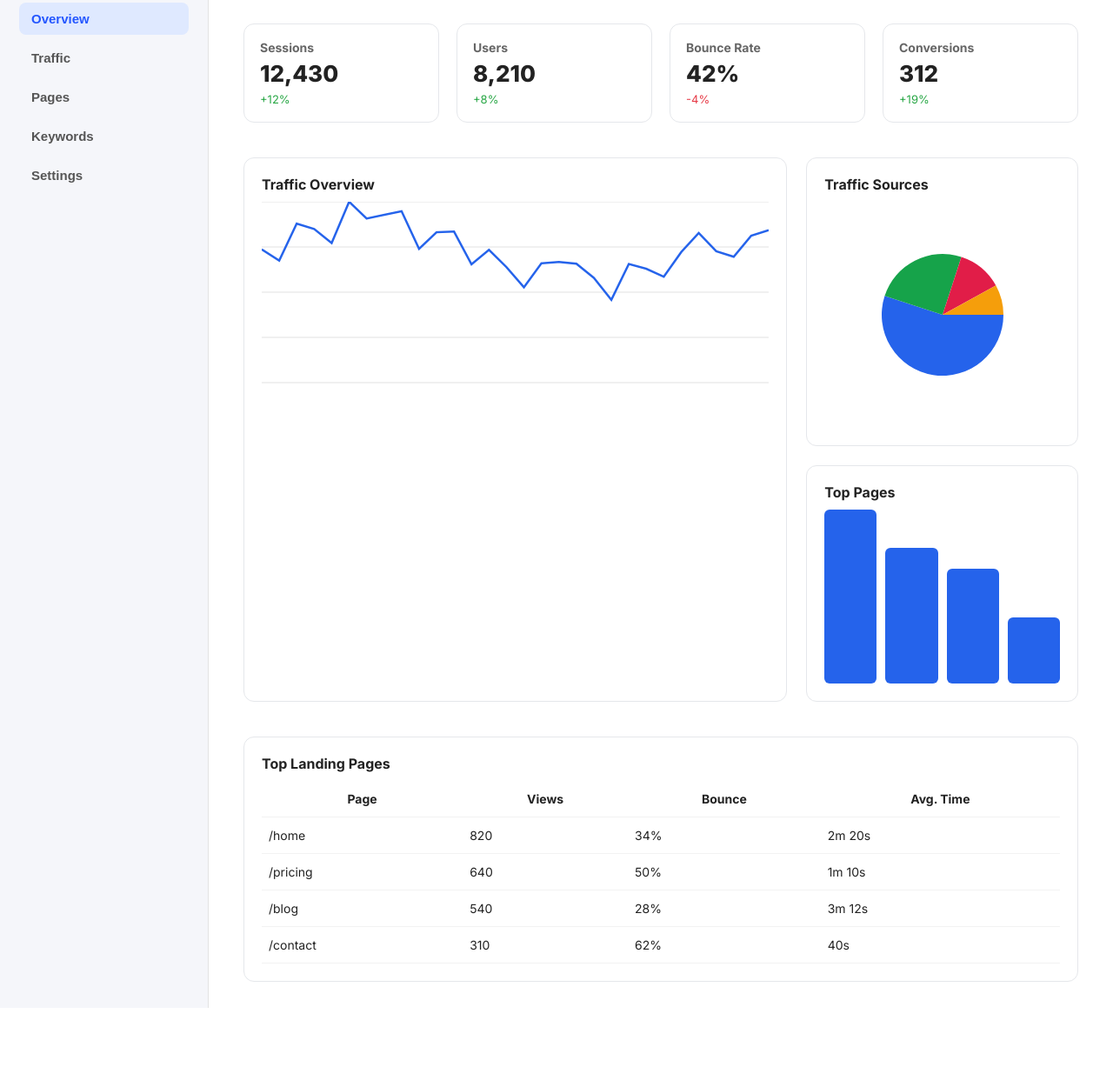
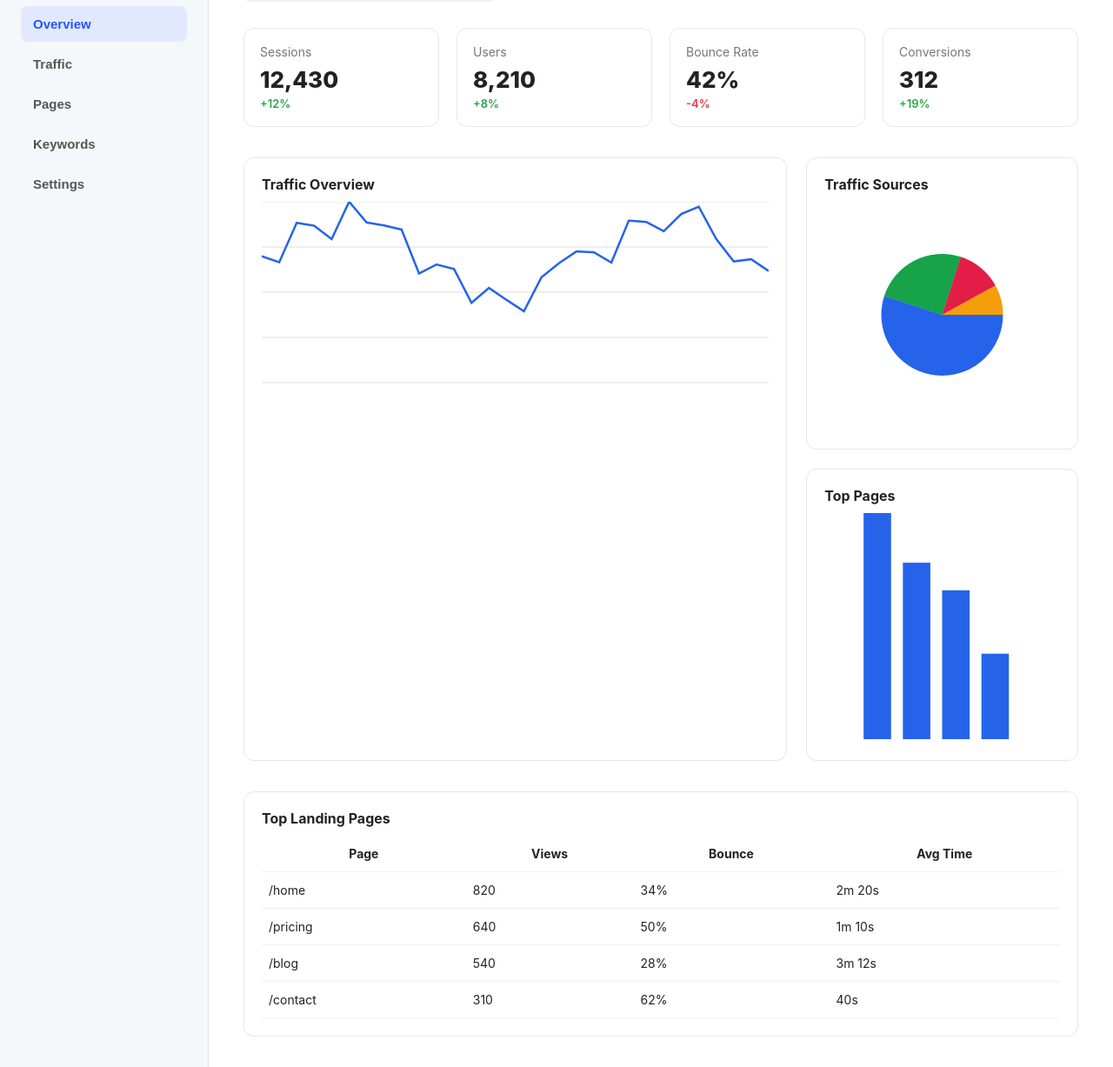
Before and after one commit to webscratch1947/demo-seo-template, a plain HTML site: page seotemplate.html in a window 1280 px wide. Shown: the part 73-1300 px from the top of the page at 87% size. Before the commit the page ends 1232 px from the top, so only its background shows below. Drawn offline with Linux system fonts and the light colour scheme.

Commit message:
Add files via upload

```diff
--- a/seotemplate.html
+++ b/seotemplate.html
@@ -1,25 +1,23 @@
 <!DOCTYPE html>
 <html lang="en">
 <head>
-<meta charset="utf-8" />
-<meta name="viewport" content="width=device-width,initial-scale=1" />
-<title>SEO Dashboard — Professional</title>
-
-<!-- FONTS -->
-<link href="https://fonts.googleapis.com/css2?family=Inter:wght@300;400;500;700;800&display=swap" rel="stylesheet">
+<meta charset="UTF-8">
+<meta name="viewport" content="width=device-width, initial-scale=1">
+<title>SEO Dashboard</title>
 
 <style>
 /* RESET */
 * { margin:0; padding:0; box-sizing:border-box; }
 
 body {
-  font-family:"Inter",sans-serif;
-  background:#fff;
+  font-family: -apple-system, BlinkMacSystemFont, "Segoe UI", Roboto, Oxygen,
+               Ubuntu, Cantarell, "Open Sans", "Helvetica Neue", sans-serif;
+  background:#ffffff;
   color:#222;
   overflow-x:hidden;
 }
 
-/* LAYOUT */
+/* DASHBOARD LAYOUT */
 .dashboard {
   display:grid;
   grid-template-columns:240px 1fr;
@@ -28,44 +26,39 @@ body {
 
 /* SIDEBAR */
 .sidebar {
-  background:#f5f6fa;
-  padding:22px;
+  background:#f6f7fb;
+  padding:24px;
   border-right:1px solid #e3e3e3;
 }
 
 .brand {
   font-size:22px;
   font-weight:800;
-  color:#111;
-  margin-bottom:28px;
-}
-
-.nav {
-  display:flex;
-  flex-direction:column;
-  gap:8px;
+  margin-bottom:30px;
 }
 
 .nav button {
+  width:100%;
   background:none;
   border:none;
-  padding:10px 14px;
+  padding:12px 14px;
   text-align:left;
   font-size:15px;
   font-weight:600;
   color:#555;
   border-radius:8px;
   cursor:pointer;
+  margin-bottom:5px;
 }
 
 .nav button.active {
-  background:#dfe9ff;
-  color:#2557ff;
+  background:#e2e9ff;
+  color:#2654ff;
 }
 
-/* CONTENT */
+/* MAIN CONTENT */
 .main {
-  padding:30px 40px;
+  padding:35px 40px;
 }
 
 /* TOP BAR */
@@ -76,69 +69,65 @@ body {
   margin-bottom:30px;
 }
 
-.search-bar {
-  background:#f3f4f6;
+.search {
   padding:10px 14px;
+  background:#f1f3f5;
   border-radius:8px;
-  display:flex;
-  gap:10px;
-  align-items:center;
 }
 
-.search-bar input {
-  background:none;
+.search input {
   border:none;
   outline:none;
+  background:none;
+  font-size:15px;
   width:240px;
-  font-size:15px;
 }
 
-/* KPI CARDS */
+/* KPI */
 .kpi-grid {
   display:grid;
   grid-template-columns:repeat(4,1fr);
   gap:20px;
-  margin-bottom:40px;
+  margin-bottom:35px;
 }
 
 .kpi {
+  background:white;
+  border:1px solid #e5e7eb;
+  border-radius:12px;
   padding:18px;
-  border-radius:12px;
-  border:1px solid #e5e7eb;
-  background:#fff;
 }
 
 .kpi-title {
   font-size:14px;
-  color:#666;
-  font-weight:600;
+  color:#777;
 }
 
 .kpi-value {
   font-size:26px;
   font-weight:800;
-  margin-top:6px;
+  margin-top:8px;
 }
 
 .kpi-delta {
   font-size:13px;
+  font-weight:600;
   color:#28a745;
-  margin-top:6px;
+  margin-top:4px;
 }
 
-/* CHART SECTION */
+/* CHARTS */
 .charts {
   display:grid;
   grid-template-columns:2fr 1fr;
   gap:22px;
-  margin-bottom:40px;
 }
 
 .chart-box {
   background:white;
+  padding:20px;
+  border-radius:12px;
   border:1px solid #e5e7eb;
-  border-radius:12px;
-  padding:20px;
 }
 
 .chart-title {
@@ -146,37 +135,35 @@ body {
   margin-bottom:10px;
 }
 
-/* CANVAS FIX */
 canvas {
   width:100% !important;
   height:260px !important;
-  display:block;
 }
 
 /* MINI CHARTS */
-.mini-charts {
+.mini-box {
   display:flex;
   flex-direction:column;
   gap:22px;
 }
 
-/* PAGE TABLE */
+/* TABLE */
 .table-box {
+  margin-top:35px;
+  background:white;
+  border:1px solid #e5e7eb;
   padding:20px;
   border-radius:12px;
-  background:#fff;
-  border:1px solid #e5e7eb;
 }
 
 table {
   width:100%;
   border-collapse:collapse;
-  margin-top:10px;
 }
 
 th,td {
   padding:12px 8px;
-  border-bottom:1px solid #f2f2f2;
+  border-bottom:1px solid #f1f1f1;
   font-size:14px;
 }
 
@@ -190,10 +177,10 @@ th,td {
 
 @media(max-width:600px){
   .kpi-grid { grid-template-columns:1fr; }
-  .search-bar input { width:140px; }
+  .search input { width:130px; }
 }
+</style>
 
-</style>
 </head>
 <body>
 
@@ -215,65 +202,60 @@ th,td {
   <!-- MAIN -->
   <main class="main">
 
-    <!-- TOPBAR -->
+    <!-- TOP BAR -->
     <div class="topbar">
-      <div class="search-bar">
-        🔍 <input placeholder="Search pages or keywords...">
-      </div>
-
-      <div style="font-weight:700;">example.com</div>
+      <div class="search">🔍 <input placeholder="Search..."></div>
+      <div style="font-weight:700">example.com</div>
     </div>
 
-    <!-- KPI -->
+    <!-- KPIs -->
     <div class="kpi-grid">
-
       <div class="kpi">
         <div class="kpi-title">Sessions</div>
-        <div class="kpi-value" id="k1">--</div>
-        <div class="kpi-delta" id="d1">+0%</div>
+        <div class="kpi-value">12,430</div>
+        <div class="kpi-delta">+12%</div>
       </div>
 
       <div class="kpi">
         <div class="kpi-title">Users</div>
-        <div class="kpi-value" id="k2">--</div>
-        <div class="kpi-delta" id="d2">+0%</div>
+        <div class="kpi-value">8,210</div>
+        <div class="kpi-delta">+8%</div>
       </div>
 
       <div class="kpi">
         <div class="kpi-title">Bounce Rate</div>
-        <div class="kpi-value" id="k3">--</div>
-        <div class="kpi-delta" id="d3" style="color:#e63946;">-0%</div>
+        <div class="kpi-value">42%</div>
+        <div class="kpi-delta" style="color:#e63946">-4%</div>
       </div>
 
       <div class="kpi">
         <div class="kpi-title">Conversions</div>
-        <div class="kpi-value" id="k4">--</div>
-        <div class="kpi-delta" id="d4">+0%</div>
+        <div class="kpi-value">312</div>
+        <div class="kpi-delta">+19%</div>
       </div>
-
     </div>
 
     <!-- CHARTS -->
     <div class="charts">
 
-      <!-- LINE CHART -->
+      <!-- Line Chart -->
       <div class="chart-box">
         <div class="chart-title">Traffic Overview</div>
         <canvas id="lineChart"></canvas>
       </div>
 
-      <div class="mini-charts">
+      <div class="mini-box">
 
-        <!-- DONUT -->
+        <!-- Donut -->
         <div class="chart-box">
           <div class="chart-title">Traffic Sources</div>
-          <div id="donut" style="display:flex; justify-content:center; align-items:center; height:260px;"></div>
+          <canvas id="donutChart"></canvas>
         </div>
 
-        <!-- BAR -->
+        <!-- Bars -->
         <div class="chart-box">
           <div class="chart-title">Top Pages</div>
-          <div id="barMini" style="display:flex; gap:10px; align-items:end; height:200px;"></div>
+          <canvas id="barChart"></canvas>
         </div>
 
       </div>
@@ -284,16 +266,22 @@ th,td {
     <div class="table-box">
       <div class="chart-title">Top Landing Pages</div>
 
-      <table id="pageTable">
+      <table>
         <thead>
           <tr>
             <th>Page</th>
             <th>Views</th>
             <th>Bounce</th>
-            <th>Avg. Time</th>
+            <th>Avg Time</th>
           </tr>
         </thead>
-        <tbody></tbody>
+
+        <tbody>
+          <tr><td>/home</td><td>820</td><td>34%</td><td>2m 20s</td></tr>
+          <tr><td>/pricing</td><td>640</td><td>50%</td><td>1m 10s</td></tr>
+          <tr><td>/blog</td><td>540</td><td>28%</td><td>3m 12s</td></tr>
+          <tr><td>/contact</td><td>310</td><td>62%</td><td>40s</td></tr>
+        </tbody>
       </table>
     </div>
 
@@ -302,163 +290,133 @@ th,td {
 </div>
 
 <script>
-/* MOCK DATA */
-const days = 30;
-const traffic = Array.from({length:days},(_,i)=>200 + Math.sin(i/4)*40 + Math.random()*60);
+/* NO EXTERNAL LIBRARY — FULL SAFE */
 
-function renderKPIs(){
-  document.getElementById("k1").textContent = "12,430";
-  document.getElementById("k2").textContent = "8,210";
-  document.getElementById("k3").textContent = "42%";
-  document.getElementById("k4").textContent = "312";
+/* TRAFFIC MOCK DATA */
+const traffic = Array.from({length:30},(_,i)=>200 + Math.sin(i/3)*50 + Math.random()*60);
 
-  document.getElementById("d1").textContent = "+12%";
-  document.getElementById("d2").textContent = "+8%";
-  document.getElementById("d3").textContent = "-4%";
-  document.getElementById("d4").textContent = "+19%";
-}
-
-// LINE CHART
+/* Draw Line Chart */
 function drawLineChart(){
   const c = document.getElementById("lineChart");
   const ctx = c.getContext("2d");
 
   const w = c.clientWidth;
   const h = c.clientHeight;
-  c.width = w*2;
-  c.height = h*2;
+
+  c.width = w * 2;
+  c.height = h * 2;
   ctx.scale(2,2);
 
   ctx.clearRect(0,0,w,h);
 
-  ctx.strokeStyle="#e0e0e0";
+  // Background grid
+  ctx.strokeStyle="#ddd";
   ctx.lineWidth=1;
-
-  // grid
   for(let i=0;i<5;i++){
-    let y = (h/5)*i;
+    const y = (h/5)*i;
     ctx.beginPath();
     ctx.moveTo(0,y);
     ctx.lineTo(w,y);
     ctx.stroke();
   }
 
-  // line
+  // Line
   ctx.strokeStyle="#2563eb";
   ctx.lineWidth=2.5;
 
   const max = Math.max(...traffic);
-  const step = w/(traffic.length-1);
+  const step = w / (traffic.length-1);
 
   ctx.beginPath();
   traffic.forEach((v,i)=>{
-    const x = step*i;
+    const x = step * i;
     const y = h - (v/max)*h;
     if(i===0) ctx.moveTo(x,y);
     else ctx.lineTo(x,y);
   });
+
   ctx.stroke();
 }
 
-// DONUT
+/* Draw Donut */
 function drawDonut(){
-  const wrap = document.getElementById("donut");
-  wrap.innerHTML="";
+  const c = document.getElementById("donutChart");
+  const ctx = c.getContext("2d");
 
-  const svg = document.createElementNS("http://www.w3.org/2000/svg","svg");
-  svg.setAttribute("width","180");
-  svg.setAttribute("height","180");
+  const w = c.clientWidth;
+  const h = c.clientHeight;
 
-  const total = 100;
-  const sources = [
-    {label:"Organic", value:55, color:"#2563eb"},
-    {label:"Direct", value:25, color:"#16a34a"},
-    {label:"Social", value:12, color:"#e11d48"},
-    {label:"Referral", value:8, color:"#f59e0b"},
+  c.width = w*2;
+  c.height = h*2;
+  ctx.scale(2,2);
+
+  const cx = w/2, cy = h/2, r = 70;
+
+  const data = [
+    {val:55, color:"#2563eb"},
+    {val:25, color:"#16a34a"},
+    {val:12, color:"#e11d48"},
+    {val:8,  color:"#f59e0b"},
   ];
 
   let start = 0;
-  const cx=90, cy=90, r=70;
+  const total = data.reduce((a,b)=>a+b.val,0);
 
-  sources.forEach(s=>{
-    const angle = (s.value/total)*Math.PI*2;
-    const x1 = cx + r*Math.cos(start);
-    const y1 = cy + r*Math.sin(start);
-    const x2 = cx + r*Math.cos(start+angle);
-    const y2 = cy + r*Math.sin(start+angle);
-    const large = angle>Math.PI ? 1:0;
+  data.forEach(s=>{
+    const angle = (s.val/total)*Math.PI*2;
 
-    const path = document.createElementNS("http://www.w3.org/2000/svg","path");
-    const d = `M ${cx} ${cy} L ${x1} ${y1} A ${r} ${r} 0 ${large} 1 ${x2} ${y2} Z`;
-    path.setAttribute("d",d);
-    path.setAttribute("fill",s.color);
-    svg.appendChild(path);
+    ctx.beginPath();
+    ctx.moveTo(cx,cy);
+    ctx.fillStyle=s.color;
+    ctx.arc(cx,cy,r,start,start+angle);
+    ctx.closePath();
+    ctx.fill();
 
     start+=angle;
   });
-
-  wrap.appendChild(svg);
 }
 
-// MINI BAR
-function drawMiniBars(){
-  const wrap = document.getElementById("barMini");
-  wrap.innerHTML="";
+/* Draw Bars */
+function drawBars(){
+  const c = document.getElementById("barChart");
+  const ctx = c.getContext("2d");
 
-  const pages = [
-    {page:"/home",views:820},
-    {page:"/pricing",views:640},
-    {page:"/blog",views:540},
-    {page:"/contact",views:310},
-  ];
+  const w = c.clientWidth;
+  const h = c.clientHeight;
 
-  const max = Math.max(...pages.map(x=>x.views));
+  c.width = w*2;
+  c.height = h*2;
+  ctx.scale(2,2);
 
-  pages.forEach(p=>{
-    const bar = document.createElement("div");
-    bar.style.width="25%";
-    bar.style.height=(p.views/max*100)+"%";
-    bar.style.background="#2563eb";
-    bar.style.borderRadius="6px";
-    bar.title = p.page+" — "+p.views+" views";
-    wrap.appendChild(bar);
+  const data = [820,640,540,310];
+  const max = Math.max(...data);
+
+  const barW = w / 6;
+
+  data.forEach((v,i)=>{
+    let barH = (v/max)*h;
+
+    ctx.fillStyle="#2563eb";
+    ctx.fillRect(
+      (i+1)*barW,
+      h-barH,
+      barW*0.7,
+      barH
+    );
   });
 }
 
-// TABLE
-function renderTable(){
-  const data = [
-    {page:"/home",views:820,bounce:"34%",time:"2m 20s"},
-    {page:"/pricing",views:640,bounce:"50%",time:"1m 10s"},
-    {page:"/blog",views:540,bounce:"28%",time:"3m 12s"},
-    {page:"/contact",views:310,bounce:"62%",time:"40s"},
-  ];
-
-  const tbody = document.querySelector("#pageTable tbody");
-  tbody.innerHTML="";
-
-  data.forEach(r=>{
-    tbody.innerHTML += `
-      <tr>
-        <td>${r.page}</td>
-        <td>${r.views}</td>
-        <td>${r.bounce}</td>
-        <td>${r.time}</td>
-      </tr>
-    `;
-  });
-}
-
-/* INIT */
-renderKPIs();
+/* Init */
 drawLineChart();
 drawDonut();
-drawMiniBars();
-renderTable();
+drawBars();
 
-/* REDRAW ON RESIZE */
-window.addEventListener("resize", drawLineChart);
-
+/* Redraw on resize */
+window.addEventListener("resize",()=>{
+  drawLineChart();
+  drawDonut();
+  drawBars();
+});
 </script>
 
 </body>
```
